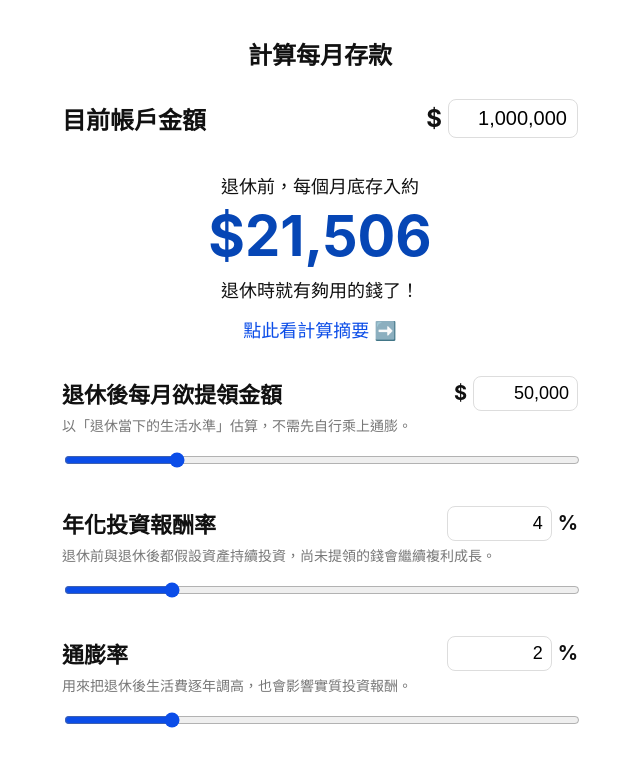
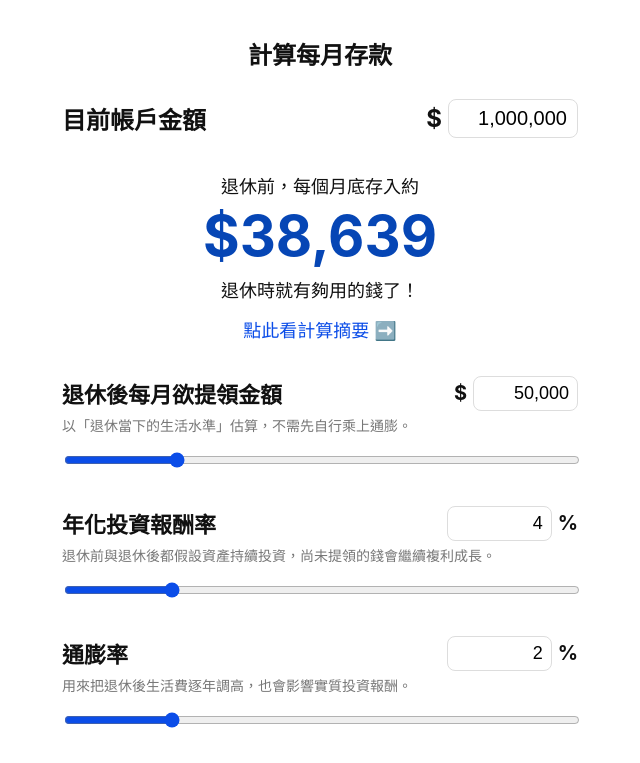
Before and after one commit to kkjj2266/DP, a plain HTML site: page index.html in a window 1280 px wide. Shown: the top 763 px of the page, without its empty margins (320-960 px from the left). Drawn offline with Linux system fonts and the light colour scheme.

Commit message:
index.html

```diff
--- a/index.html
+++ b/index.html
@@ -328,14 +328,14 @@
       const inflation = parseNumber(document.getElementById("inflationInput").value) / 100;
       const years = parseNumber(document.getElementById("yearsInput").value);
       const retireYears = parseNumber(document.getElementById("retireYearsInput").value);
-
+      const inflationAdjustedWithdraw = withdraw * Math.pow(1 + inflation, years);
       const monthlyReturn = Math.pow(1 + annualReturn, 1 / 12) - 1;
       const monthlyInflation = Math.pow(1 + inflation, 1 / 12) - 1;
       const savingMonths = years * 12;
       const retirementMonths = retireYears * 12;
 
       const retirementNeeded = annuityPresentValue(
-        withdraw,
+        inflationAdjustedWithdraw,
         monthlyReturn,
         monthlyInflation,
         retirementMonths
@@ -358,12 +358,38 @@
       }
 
       document.getElementById("summaryBox").innerHTML = `
-        <div>退休時需要準備的本金：約 <strong>${money(retirementNeeded)}</strong></div>
-        <div>目前資產到退休時預估成長為：約 <strong>${money(currentFutureValue)}</strong></div>
-        <div>仍需靠每月存款補足：約 <strong>${money(Math.max(gap, 0))}</strong></div>
-        <div>年化投資報酬率：<strong>${percent(annualReturn)}</strong>；通膨率：<strong>${percent(inflation)}</strong></div>
-        <div>模型：退休後每月提領金額會隨通膨上升，未提領資產仍持續以投資報酬率複利成長。</div>
-      `;
+ <div>
+    退休當天等值生活費：
+    <strong>${money(inflationAdjustedWithdraw)}</strong>/月
+  </div>
+
+  <div>
+    退休時需要準備的本金：
+    <strong>${money(retirementNeeded)}</strong>
+  </div>
+
+  <div>
+    目前資產到退休時預估成長為：
+    <strong>${money(currentFutureValue)}</strong>
+  </div>
+
+  <div>
+    仍需靠每月存款補足：
+    <strong>${money(Math.max(gap, 0))}</strong>
+  </div>
+
+  <div>
+    年化投資報酬率：
+    <strong>${percent(annualReturn)}</strong>
+    ；通膨率：
+    <strong>${percent(inflation)}</strong>
+  </div>
+
+  <div>
+    模型：退休後每月提領金額會隨通膨上升，
+    未提領資產仍持續以投資報酬率複利成長。
+  </div>
+`;
     }
 
     calculate();
```
